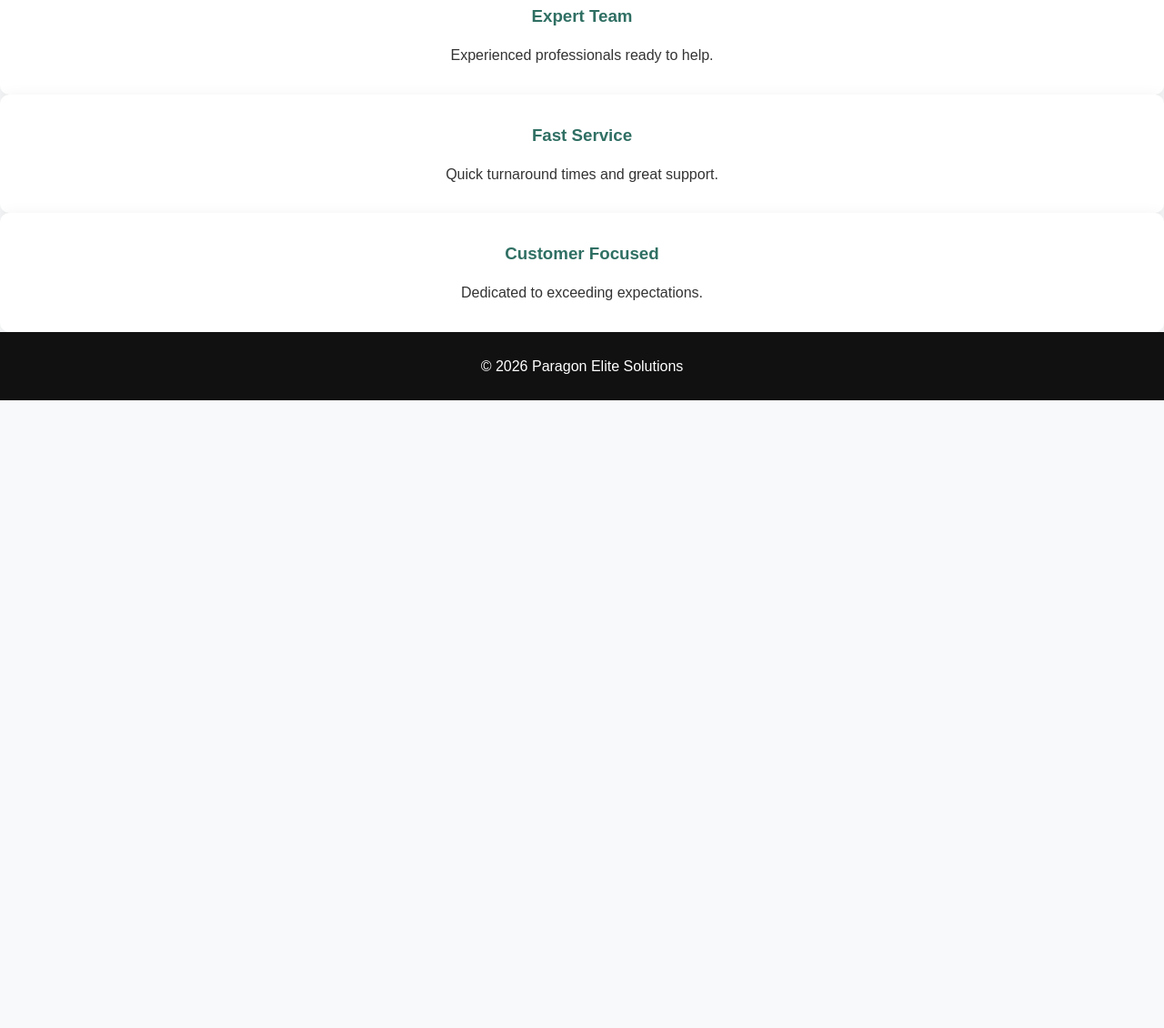
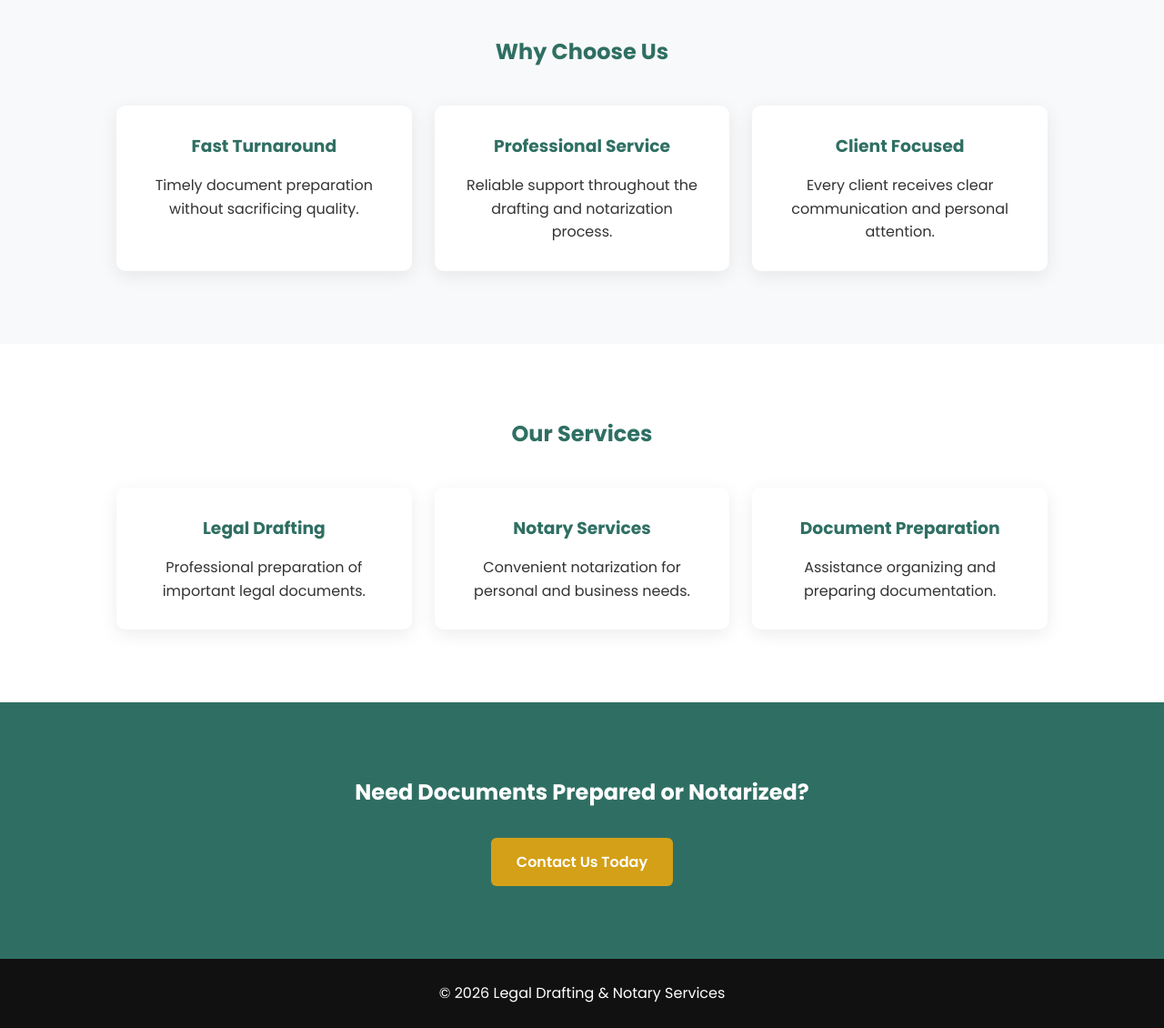
Before and after one commit to TZMVentures/Legal-Resource-Advocate, a plain HTML site: page index.html in a window 1280 px wide. Shown: the part 798-1928 px from the top of the page at 91% size. Before the commit the page ends 1238 px from the top, so only its background shows below. Drawn offline with Linux system fonts and the light colour scheme.

Commit message:
Update index.html

```diff
--- a/index.html
+++ b/index.html
@@ -1,51 +1,200 @@
 <!DOCTYPE html>
 <html lang="en">
+
 <head>
+
 <meta charset="UTF-8">
-<meta name="viewport" content="width=device-width, initial-scale=1.0">
-<title>ABC Services</title>
-<link rel="stylesheet" href="style.css">
+
+<meta
+name="viewport"
+content="width=device-width, initial-scale=1.0">
+
+<title>
+Legal Drafting & Notary Services
+</title>
+
+<link
+rel="stylesheet"
+href="style.css">
+
+<link
+href="https://fonts.googleapis.com/css2?family=Poppins:wght@300;400;600;700&display=swap"
+rel="stylesheet">
+
 </head>
+
 <body>
 
 <header>
-    <h1>Paragon Elite Solutions</h1>
+
+<div class="logo">
+Legal Drafting & Notary Services
+</div>
+
 <nav>
+
 <a href="index.html">Home</a>
+
 <a href="services.html">Services</a>
-        <a href="forum.html">Forum</a>
-        <a href="booking.html">Book Now</a>
+
 <a href="contact.html">Contact</a>
+
 </nav>
+
 </header>
 
 <section class="hero">
-    <h2>Professional Solutions For Your Needs</h2>
-    <p>Reliable, affordable, and trusted services.</p>
-    <a href="booking.html" class="btn">Book Appointment</a>
+
+<div class="hero-content">
+
+<h1>
+Professional Legal Drafting &
+Notary Services
+</h1>
+
+<p>
+Dependable document preparation,
+professional notary services,
+and personalized client support.
+</p>
+
+<a
+href="contact.html"
+class="btn">
+
+Request Assistance
+
+</a>
+
+</div>
+
 </section>
 
-<section class="features">
+<section class="section">
+
+<h2>
+Why Choose Us
+</h2>
+
+<div class="card-container">
+
 <div class="card">
-        <h3>Expert Team</h3>
-        <p>Experienced professionals ready to help.</p>
+
+<h3>
+Fast Turnaround
+</h3>
+
+<p>
+Timely document preparation
+without sacrificing quality.
+</p>
+
 </div>
 
 <div class="card">
-        <h3>Fast Service</h3>
-        <p>Quick turnaround times and great support.</p>
+
+<h3>
+Professional Service
+</h3>
+
+<p>
+Reliable support throughout
+the drafting and notarization process.
+</p>
+
 </div>
 
 <div class="card">
-        <h3>Customer Focused</h3>
-        <p>Dedicated to exceeding expectations.</p>
+
+<h3>
+Client Focused
+</h3>
+
+<p>
+Every client receives
+clear communication and personal attention.
+</p>
+
 </div>
+
+</div>
+
+</section>
+
+<section class="section light">
+
+<h2>
+Our Services
+</h2>
+
+<div class="card-container">
+
+<div class="card">
+
+<h3>
+Legal Drafting
+</h3>
+
+<p>
+Professional preparation
+of important legal documents.
+</p>
+
+</div>
+
+<div class="card">
+
+<h3>
+Notary Services
+</h3>
+
+<p>
+Convenient notarization
+for personal and business needs.
+</p>
+
+</div>
+
+<div class="card">
+
+<h3>
+Document Preparation
+</h3>
+
+<p>
+Assistance organizing
+and preparing documentation.
+</p>
+
+</div>
+
+</div>
+
+</section>
+
+<section class="cta">
+
+<h2>
+Need Documents Prepared or Notarized?
+</h2>
+
+<a
+href="contact.html"
+class="btn">
+
+Contact Us Today
+
+</a>
+
 </section>
 
 <footer>
-    <p>&copy; 2026 Paragon Elite Solutions</p>
+
+<p>
+© 2026 Legal Drafting & Notary Services
+</p>
+
 </footer>
 
 </body>
-
 </html>
```
Lines whose indentation alone changed are shown as unchanged.
